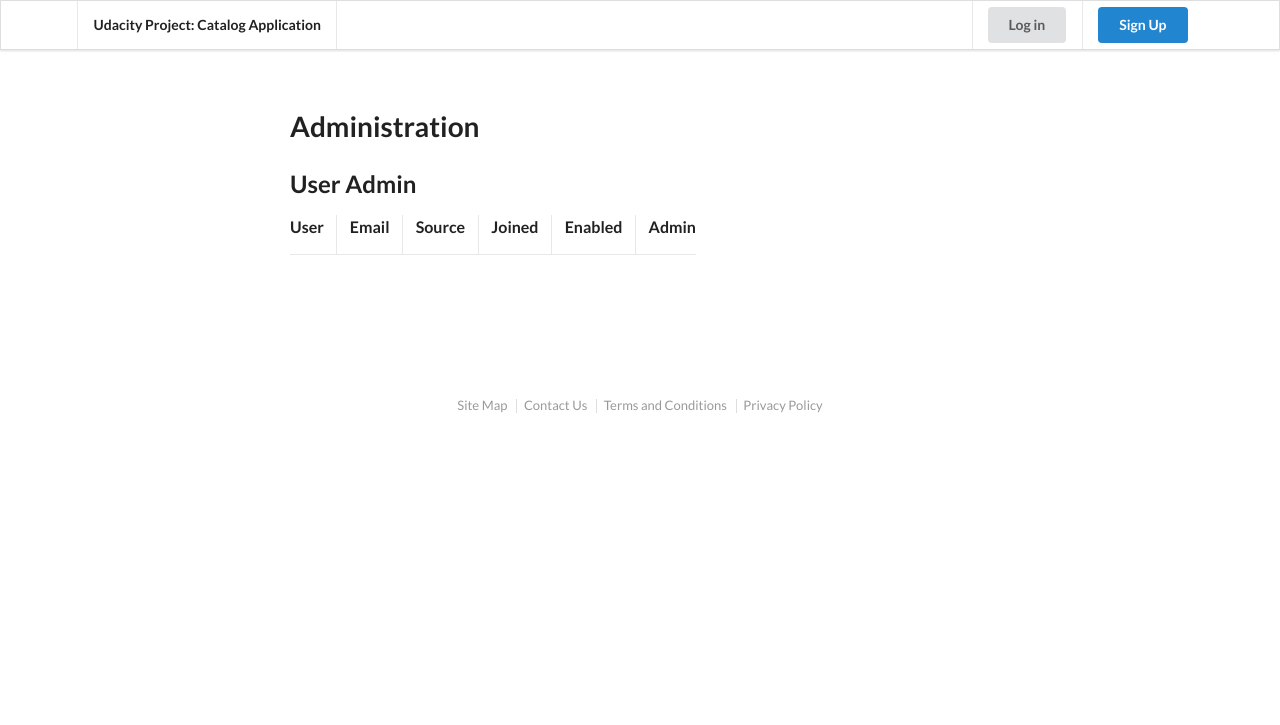
After one commit to ratnaabrol/nd004_CatalogWebApp, a Flask app: template src/catalog_webapp/web/templates/admin.html in a window 1280 px wide. The commit adds this page. Shown: the top 725 px of the page. Run offline with Flask 2, Linux system fonts and the light colour scheme; the template is opened without the code that fills it, so the values that code supplies are empty; some libraries are stand-ins or nearby versions.

Commit message:
Added admin page showing all users.

```diff
--- a/setup.py
+++ b/setup.py
@@ -22,8 +22,8 @@ setup(
     python_requires=">=3",
     packages=find_packages("src"),
     package_dir={"": "src"},
-    install_requires=["flask==0.12.12",
-                      "oauth2client=4.1.2",
-                      "sqlalchemy=1.1.14"],
+    install_requires=["flask==0.12.2",
+                      "oauth2client==4.1.2",
+                      "sqlalchemy==1.1.13"],
     test_suite="setup.test_suite"
 )
--- a/src/catalog_webapp/model/auth_provider.py
+++ b/src/catalog_webapp/model/auth_provider.py
@@ -6,3 +6,6 @@ class AuthProvider(Enum):
     """Authorization provider enumeration."""
     local = 0
     google = 1
+
+    def __str__(self):
+        return self.name.capitalize()
--- a/src/catalog_webapp/web/app.py
+++ b/src/catalog_webapp/web/app.py
@@ -10,6 +10,7 @@ from catalog_webapp.db.default_engine import SESSION_FACTORY
 from catalog_webapp.model.auth_provider import AuthProvider
 from catalog_webapp.model.user import User
 from catalog_webapp.repository.user import UserRepo
+from catalog_webapp.web.login import login_required
 
 APP = Flask(__name__)
 _USER_REPO = UserRepo(SESSION_FACTORY)
@@ -20,10 +21,15 @@ WEBAPP_CLIENT_ID = \
 @APP.route("/")
 def index():
     """Display main page."""
-    msg = "This is the temporary index page for the catalog application."
-    if "user_email" in session:
-        msg = "You are logged in as {}".format(session["user_email"]) + msg
     return render_template("index.html")
+
+
+@APP.route("/admin", methods=["GET"])
+@login_required
+def show_admin():
+    """Display the admin page."""
+    users = _USER_REPO.get_all_users()
+    return render_template("admin.html", USERS=users)
 
 
 @APP.route("/register", methods=["GET"])
--- /dev/null
+++ b/src/catalog_webapp/web/templates/admin.html
@@ -0,0 +1,30 @@
+{% extends "skeleton.html" %}
+{% block title %}Administration{% endblock %}
+{% block heading %}Administration{% endblock %}
+{% block body %}
+  <h2>User Admin</h2>
+  <table class="ui very basic collapsing celled table">
+    <thead>
+      <tr>
+        <th>User</th>
+        <th>Email</th>
+        <th>Source</th>
+        <th>Joined</th>
+        <th>Enabled</th>
+        <th>Admin</th>
+      </tr>
+    </thead>
+    <tbody>
+      {% for user in USERS %}
+      <tr>
+        <td>{{ user.username }}</td>
+        <td>{{ user.email }}</td>
+        <td>{{ user.provider }}</td>
+        <td>{{ user.joined_at_utc }}</td>
+        <td>{{ user.active }}</td>
+        <td>{{ user.admin }}</td>
+      </tr>
+      {% endfor %}
+    </tbody>
+  </table>
+{% endblock %}
--- a/src/catalog_webapp/web/templates/skeleton.html
+++ b/src/catalog_webapp/web/templates/skeleton.html
@@ -25,6 +25,9 @@
         </a>
         <div class="right menu">
           {% if session.user_email %}
+          <a href="admin" class="item">
+            Admin
+          </a>
           <div class="item">
             {{ session.user_email}}
           </div>
```
Also changed, not shown: src/catalog_webapp/model/user.py (+21 -0 lines), src/catalog_webapp/repository/user.py (+16 -2 lines), src/catalog_webapp/web/login.py (added, +15 -0 lines), test/catalog_webapp_tests/repository/user_repo_test.py (+26 -0 lines), 1 other file.
